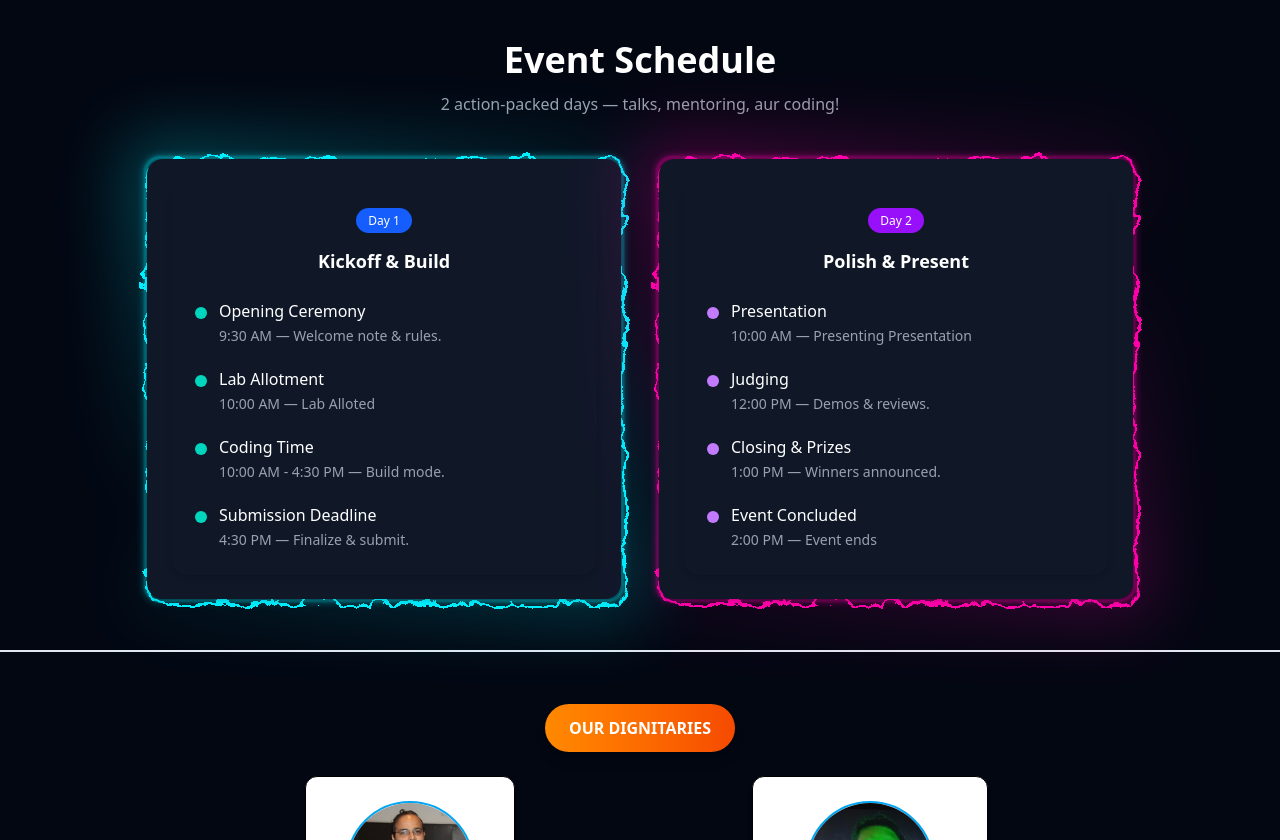
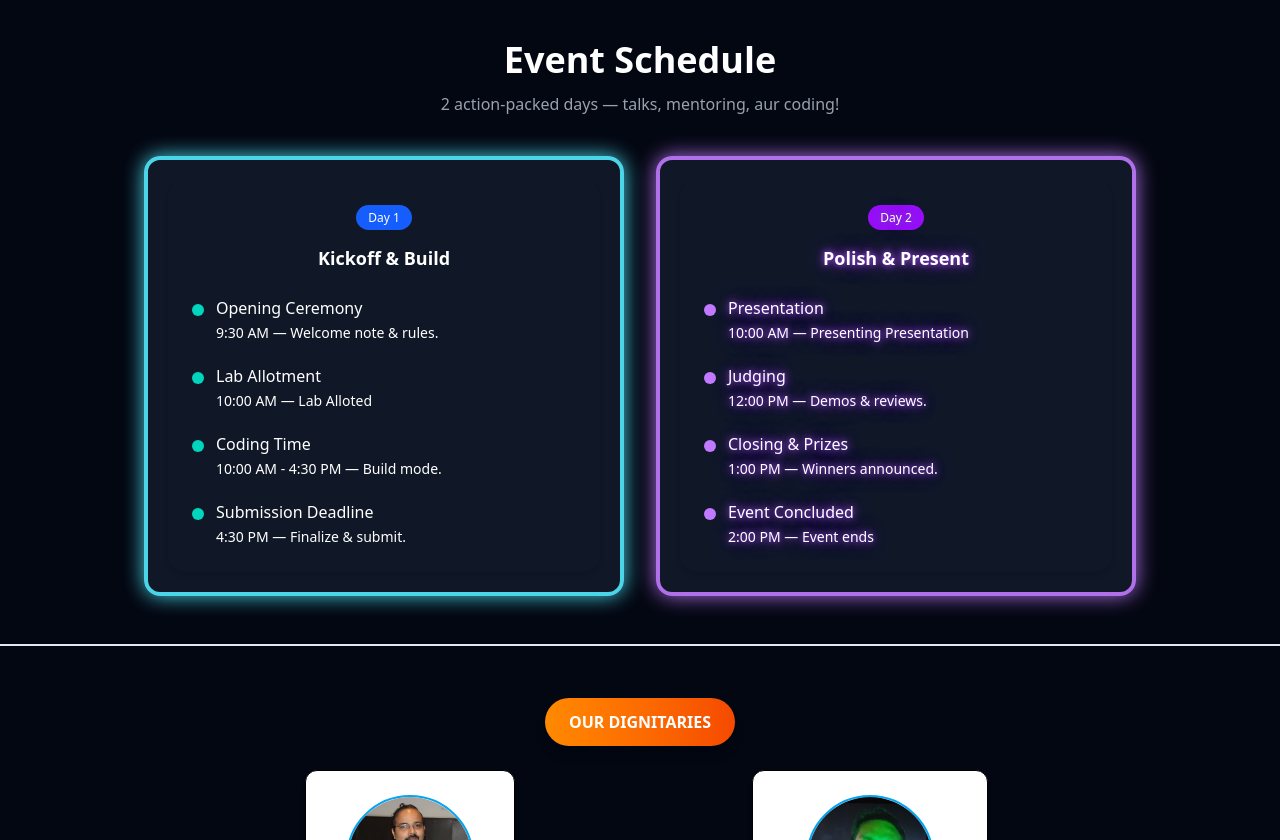
Before and after one commit to asxrafali0975/hackathon-infiniteclub, a React (Vite) app: page / in a window 1280 px wide. Shown: the part 1620-2460 px from the top of the page. Built offline with nearby package versions, Linux system fonts and the light colour scheme.

Commit message:
removed lagg and added new eventSchedule

```diff
--- a/src/App.css
+++ b/src/App.css
@@ -43,3 +43,39 @@
     100% { background-position: 0% 50%; }
   }
 }
+
+
+
+@layer utilities {
+  .border-glow {
+    position: relative;
+  }
+  .border-glow::before {
+    content: "";
+    position: absolute;
+    inset: 0; /* sits exactly on the edge */
+    border-radius: 1rem; /* match rounded-2xl */
+    border: 4px solid #53EAFD; /* thin border */
+    box-shadow: 0 0 20px #53EAFD; /* subtle glow */
+    opacity: 0.9;
+    z-index: -1;
+
+  }
+}
+
+@layer utilities {
+  .border-glow-pink {
+    position: relative;
+  }
+  .border-glow-pink::before {
+    content: "";
+    position: absolute;
+    inset: 0; /* sits exactly on the edge */
+    border-radius: 1rem; /* match rounded-2xl */
+    border: 4px solid #C27AFF; /* thin border */
+    box-shadow: 0 0 20px #C27AFF; /* subtle glow */
+    opacity: 0.9;
+    z-index: -1;
+
+  }
+}
--- a/src/components/Day1.jsx
+++ b/src/components/Day1.jsx
@@ -4,15 +4,15 @@ function Day1({day1}) {
   return (
     <>
     <div className="bg-gray-900 rounded-2xl p-6 shadow-md">
-      <span className="bg-blue-600 text-xs px-3 py-1 rounded-full">Day 1</span>
-      <h3 className="text-lg font-semibold mt-4 mb-6">Kickoff & Build</h3>
+      <span className="bg-blue-600 text-xs px-3 py-1 rounded-full ">Day 1</span>
+      <h3 className="text-lg font-semibold mt-4 mb-6 text-white">Kickoff & Build</h3>
       <ul className="space-y-5">
         {day1.map((item, i) => (
           <li key={i} className="flex items-start gap-3">
-            <div className="w-3 h-3 rounded-full bg-teal-400 mt-2"></div>
+            <div className="w-3 h-3 rounded-full bg-teal-400 mt-2 text-white"></div>
             <div className="text-left">
               <p className="font-medium">{item.title}</p>
-              <span className="text-sm text-gray-400">
+              <span className="text-sm  text-white">
                 {item.time} — {item.desc}
               </span>
             </div>
--- a/src/components/Day2.jsx
+++ b/src/components/Day2.jsx
@@ -4,15 +4,15 @@ function Day2({day2}) {
   return (
    <>
    <div className="bg-gray-900 rounded-2xl p-6   shadow-md">
-            <span className="bg-purple-600 text-xs px-3 py-1 rounded-full">Day 2</span>
-            <h3 className="text-lg font-semibold mt-4 mb-6">Polish & Present</h3>
+            <span className="bg-purple-600 text-xs px-3 py-1 rounded-full text-white">Day 2</span>
+            <h3 className="text-lg font-semibold mt-4 mb-6 text-white">Polish & Present</h3>
             <ul className="space-y-5">
               {day2.map((item, i) => (
                 <li key={i} className="flex items-start gap-3">
-                  <div className="w-3 h-3 rounded-full bg-purple-400 mt-2"></div>
+                  <div className="w-3 h-3 rounded-full bg-purple-400 mt-2 text-white"></div>
                   <div className="text-left">
                     <p className="font-medium">{item.title}</p>
-                    <span className="text-sm text-gray-400">
+                    <span className="text-sm  text-white">
                       {item.time} — {item.desc}
                     </span>
                   </div>
--- a/src/components/EventSchedule.jsx
+++ b/src/components/EventSchedule.jsx
@@ -40,38 +40,22 @@ export default function EventSchedule() {
 
         <div className="grid md:grid-cols-2 gap-8">
           {/* Day 1 */}
-          <ElectricBorder
-            color="#00f0ff"
-            speed={1}
-            chaos={0.6}
-            thickness={3}
-            style={{
-              borderRadius: "16px",
-              display: "inline-block",
-              padding: "3px", // ensures glow is visible
-            }}
-          >
-            <div className="bg-gray-900 rounded-2xl p-6 shadow-md relative z-10">
-              <Day1 day1={day1} />
-            </div>
-          </ElectricBorder>
+
+      <div className="bg-gray-900 rounded-2xl p-6 shadow-md relative z-10 border-glow text-white
+                transition-transform duration-300 hover:-rotate-4 hover:-rotate-x-4 hover:scale-105">
+  <Day1 day1={day1} />
+</div>
+
+
+
 
           {/* Day 2 */}
-          <ElectricBorder
-            color="#ff00aa"
-            speed={1}
-            chaos={0.6}
-            thickness={3}
-            style={{
-              borderRadius: "16px",
-              display: "inline-block",
-              padding: "3px", // ensures glow is visible
-            }}
-          >
-            <div className="bg-gray-900 rounded-2xl p-6 shadow-md relative z-10">
+
+            <div className="bg-gray-900 rounded-2xl p-6 shadow-md relative z-10 text-glow-purple text-white border-glow-pink
+            transition-transform duration-300 hover:-rotate-4 hover:-rotate-y-3 hover:scale-105">
               <Day2 day2={day2} />
             </div>
-          </ElectricBorder>
+
         </div>
       </div>
     </section>
```
